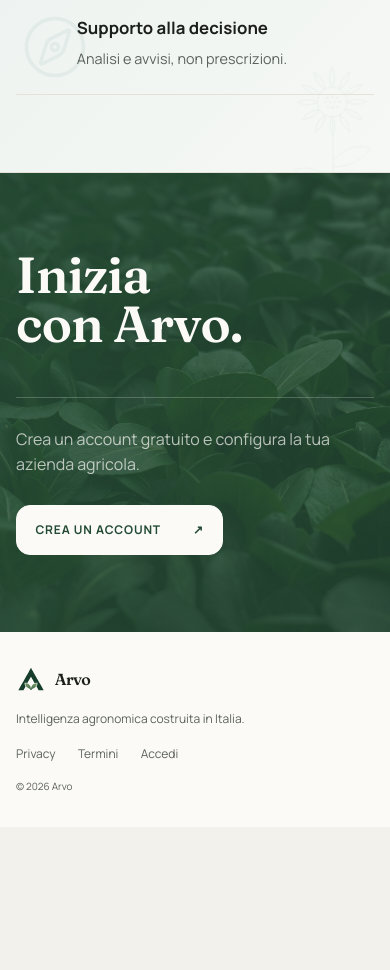
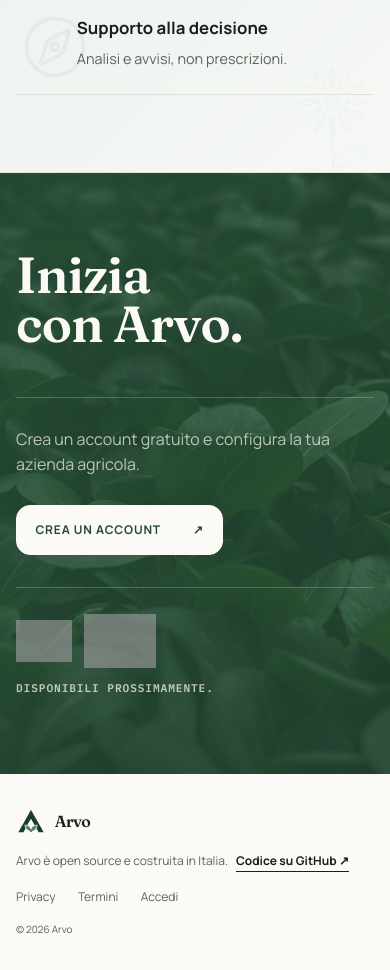
Before and after one commit to cavenditti/Arvo, a plain HTML site: page landing/index.html in a window 390 px wide. Shown: the part 3765-4735 px from the top of the page. Before the commit the page ends 4592 px from the top, so only its background shows below. Drawn offline with Linux system fonts and the light colour scheme; grey boxes are pictures that could not be loaded.

Commit message:
Add mobile store and open source links

```diff
--- a/landing/index.html
+++ b/landing/index.html
@@ -363,6 +363,37 @@
           <a class="button button-light" href="https://app.arvo.farm/register">
             Crea un account <span aria-hidden="true">↗</span>
           </a>
+          <div class="mobile-store-links" aria-label="Applicazioni mobili in arrivo">
+            <div class="store-badges" role="list">
+              <span
+                class="store-badge store-badge-apple"
+                role="listitem"
+                aria-disabled="true"
+                aria-label="App Store, disponibile prossimamente"
+              >
+                <img
+                  src="https://tools.applemediaservices.com/api/badges/download-on-the-app-store/black/it-it?size=250x83"
+                  alt=""
+                  width="125"
+                  height="42"
+                />
+              </span>
+              <span
+                class="store-badge store-badge-google"
+                role="listitem"
+                aria-disabled="true"
+                aria-label="Google Play, disponibile prossimamente"
+              >
+                <img
+                  src="https://play.google.com/intl/en_us/badges/static/images/badges/it_badge_web_generic.png"
+                  alt=""
+                  width="141"
+                  height="42"
+                />
+              </span>
+            </div>
+            <p class="store-coming-soon">Disponibili prossimamente.</p>
+          </div>
         </div>
       </section>
     </main>
@@ -372,7 +403,10 @@
         <img src="./logo.svg" alt="" width="30" height="30" />
         <span>Arvo</span>
       </a>
-      <p>Intelligenza agronomica costruita in Italia.</p>
+      <p class="footer-open-source">
+        Arvo è open source e costruita in Italia.
+        <a href="https://github.com/cavenditti/Arvo">Codice su GitHub <span aria-hidden="true">↗</span></a>
+      </p>
       <div>
         <a href="https://app.arvo.farm/legal/privacy">Privacy</a>
         <a href="https://app.arvo.farm/legal/terms">Termini</a>
--- a/landing/styles.css
+++ b/landing/styles.css
@@ -746,6 +746,45 @@
   color: rgba(251, 250, 247, 0.7);
 }
 
+.mobile-store-links {
+  display: none;
+}
+
+.store-badges {
+  display: flex;
+  flex-wrap: wrap;
+  align-items: center;
+  gap: 0.75rem;
+}
+
+.store-badge {
+  display: inline-flex;
+  align-items: center;
+  opacity: 0.62;
+  cursor: not-allowed;
+  user-select: none;
+}
+
+.store-badge img {
+  display: block;
+  width: auto;
+  height: 42px;
+}
+
+.store-badge-google img {
+  height: 54px;
+}
+
+.closing-action .store-coming-soon {
+  margin: 0.75rem 0 0;
+  color: rgba(251, 250, 247, 0.72);
+  font-family: var(--mono);
+  font-size: 0.7rem;
+  font-weight: 600;
+  letter-spacing: 0.08em;
+  text-transform: uppercase;
+}
+
 .button-light {
   color: var(--forest);
   background: var(--surface);
@@ -779,6 +818,14 @@
 
 footer p {
   margin-bottom: 0;
+}
+
+.footer-open-source a {
+  display: inline-block;
+  margin-left: 0.35rem;
+  border-bottom: 1px solid currentColor;
+  color: var(--ink);
+  font-weight: 700;
 }
 
 footer > div {
@@ -932,6 +979,13 @@
     border-top: 1px solid var(--line-light);
     border-left: 0;
   }
+
+  .mobile-store-links {
+    display: block;
+    margin-top: 2rem;
+    padding-top: 1.6rem;
+    border-top: 1px solid var(--line-light);
+  }
 }
 
 @media (max-width: 520px) {
```
